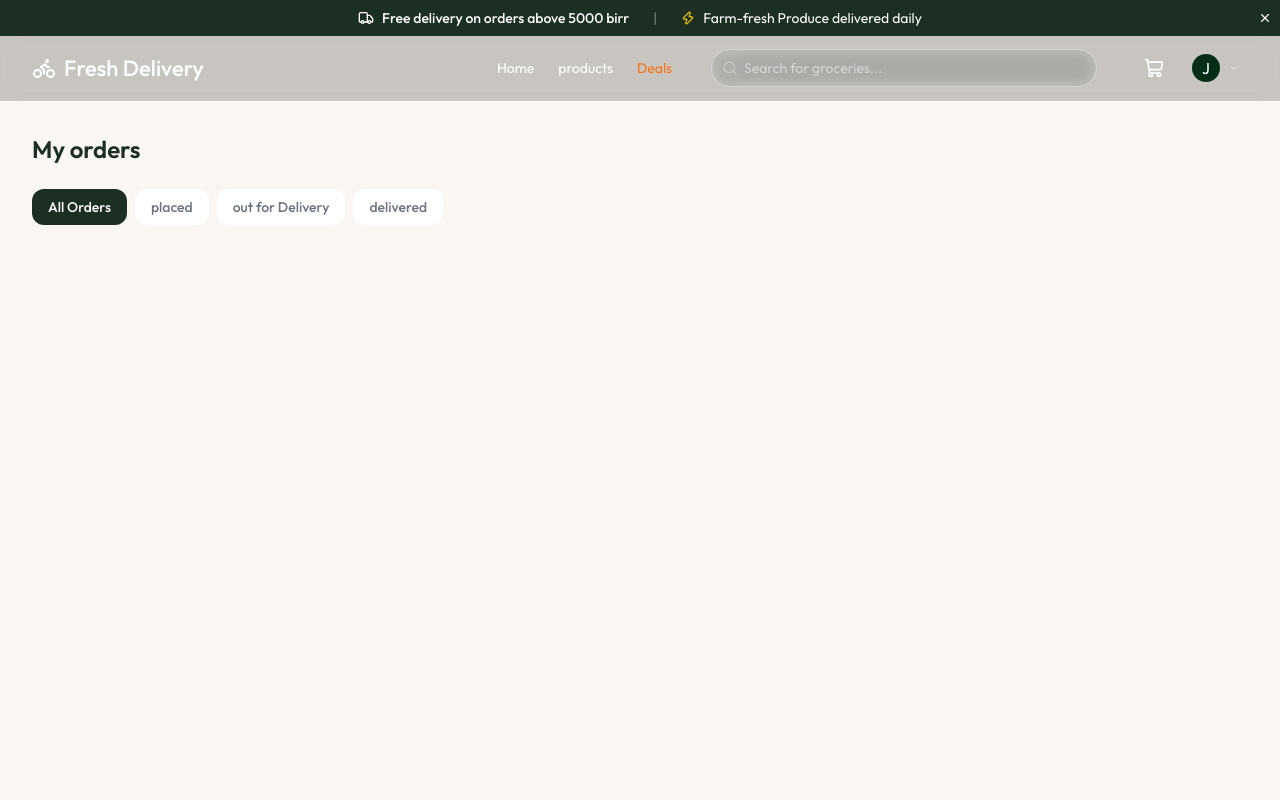
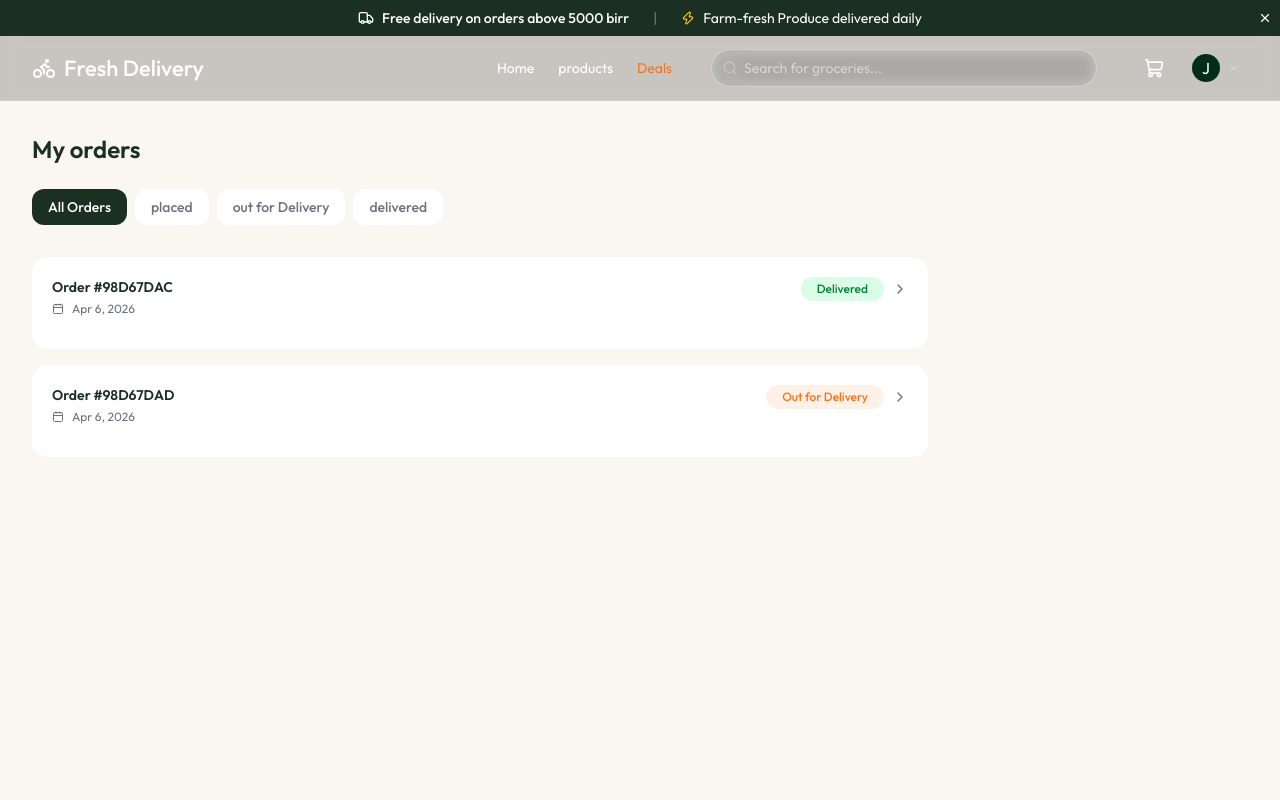
Before and after one commit to surameli/fresh-corner-delivery, a React (Vite) app in the folder client/: page /orders in a window 1280 px wide. Shown: the top 800 px of the page. Built offline with nearby package versions, Linux system fonts and the light colour scheme.

Commit message:
fix loading on orders page

```diff
--- a/client/src/pages/MyOrders.tsx
+++ b/client/src/pages/MyOrders.tsx
@@ -2,9 +2,10 @@ import { useEffect, useState } from "react";
 import type { Order } from "../types";
 import { Link, useSearchParams } from "react-router-dom";
 import { useCart } from "../context/CartContext";
-import { dummyDashboardOrdersData } from "../assets/assets";
+import { dummyDashboardOrdersData, statusColors } from "../assets/assets";
 import Loading from "../components/loading";
-import { PackageIcon } from "lucide-react";
+import { Calendar, CalendarIcon, ChevronRightIcon, PackageIcon } from "lucide-react";
+
 
 
 
@@ -76,7 +77,39 @@ const MyOrders = () => {
 
             </div>
           ):(
-             <div></div>
+             <div className=" space-y-4">
+              {orders.map ((orders) =>(
+                <Link  key ={orders._id} to={`/orders/${orders._id}`} className="block max-w-4xl bg-white rounded-2xl p-5 hover:shadow transition-all">
+                   {/* orders id date and status */}
+
+                   <div className="flex items-start justify-between mb-3">
+                     {/* left */}
+                     <div>
+                      <p className="text-sm font-semibold text-app-green">Order #{orders._id.slice(-8).toUpperCase()}</p>
+                      <div className="flex items-center gap-2 mt-1">
+                        <CalendarIcon className="size-3 text-app-text-light"/>
+                        <span className="text-xs text-app-text-light">{new Date(orders.createdAt).toLocaleDateString("en-US", {month : "short", day: "numeric", year: "numeric"})}</span>
+
+                      </div>
+                     </div>
+
+                     {/* right */}
+                     <div className="flex items-center gap-2">
+                      <span className={`px-4 py-1 text-xs font-medium rounded-full ${statusColors[orders.status]||"bg-gray-100 text-gray-700" } `}>
+                        {orders.status}
+                      </span>
+                        <ChevronRightIcon className="size-4 text-app-text-light" />
+
+                     </div>
+
+                   </div>
+
+                   {/* items thumbnails */}
+                </Link>
+              ))}
+
+
+             </div>
           )}
 
 
```
